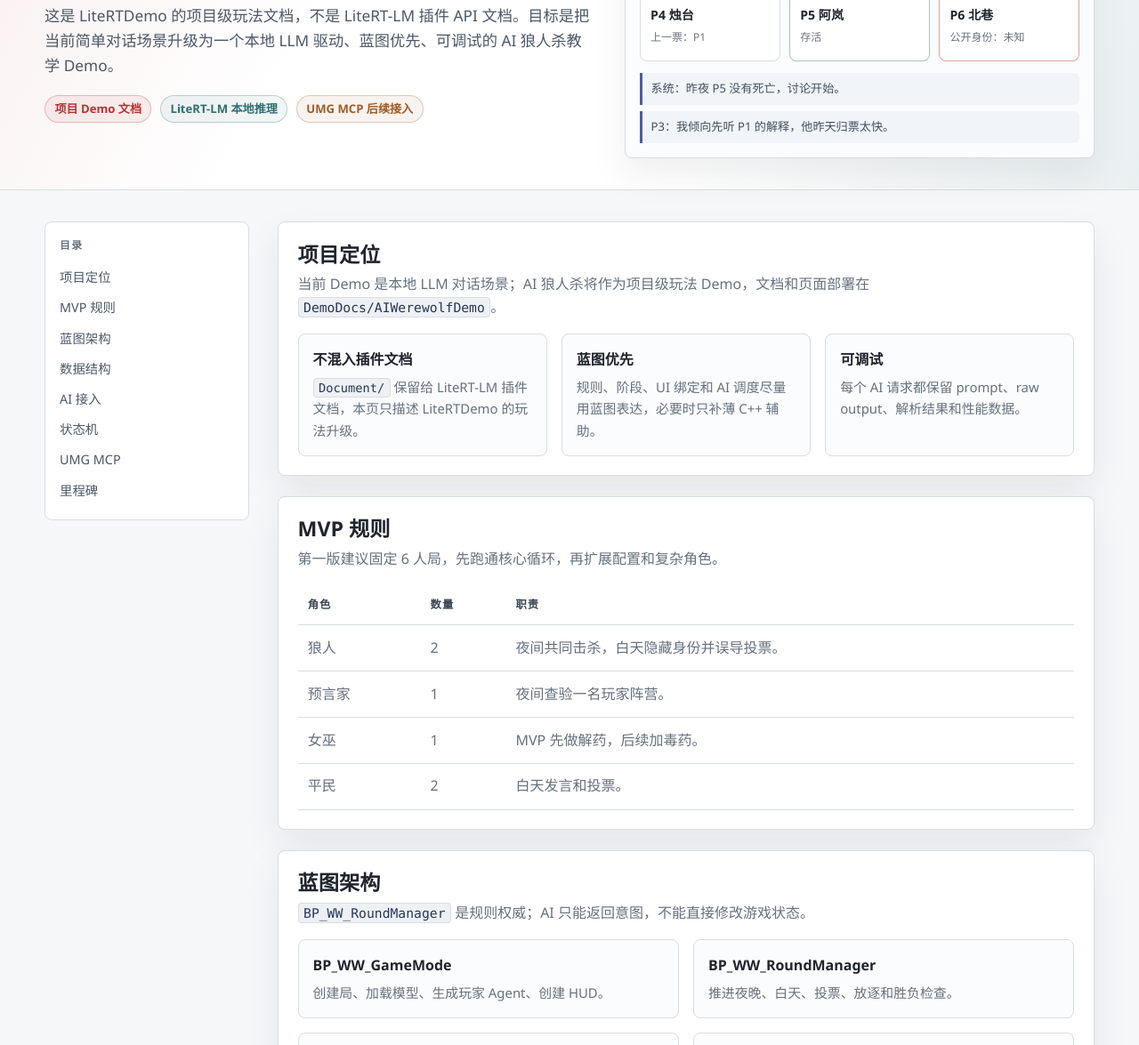
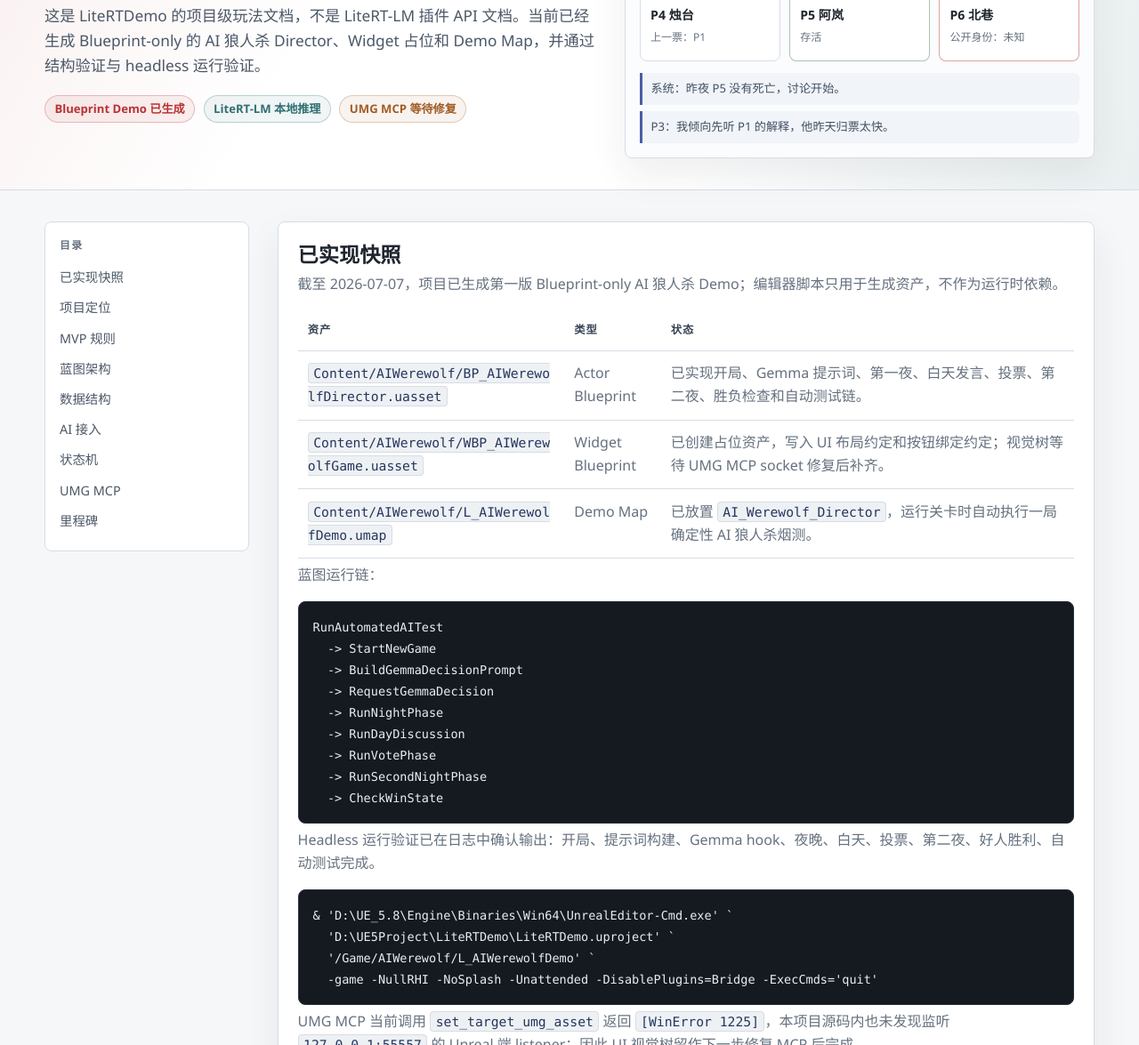
Before and after one commit to winyunq/LiteRTDemo, a plain HTML site: page DemoDocs/AIWerewolfDemo/index.html in a window 1280 px wide. Shown: the part 256-1431 px from the top of the page at 89% size. Drawn offline with Linux system fonts and the light colour scheme.

Commit message:
Add Blueprint AI Werewolf demo

```diff
--- a/DemoDocs/AIWerewolfDemo/index.html
+++ b/DemoDocs/AIWerewolfDemo/index.html
@@ -425,6 +425,7 @@
         <span>LiteRTDemo Project Docs</span>
       </a>
       <nav class="nav" aria-label="页面导航">
+        <a href="#implemented">已实现</a>
         <a href="#scope">定位</a>
         <a href="#architecture">蓝图架构</a>
         <a href="#ai">AI 接入</a>
@@ -441,12 +442,12 @@
         <p class="eyebrow">Project Demo Document / Blueprint-first</p>
         <h1>AI 狼人杀 Demo</h1>
         <p class="lead">
-          这是 LiteRTDemo 的项目级玩法文档，不是 LiteRT-LM 插件 API 文档。目标是把当前简单对话场景升级为一个本地 LLM 驱动、蓝图优先、可调试的 AI 狼人杀教学 Demo。
+          这是 LiteRTDemo 的项目级玩法文档，不是 LiteRT-LM 插件 API 文档。当前已经生成 Blueprint-only 的 AI 狼人杀 Director、Widget 占位和 Demo Map，并通过结构验证与 headless 运行验证。
         </p>
         <div class="status-row" aria-label="项目状态">
-          <span class="pill red">项目 Demo 文档</span>
+          <span class="pill red">Blueprint Demo 已生成</span>
           <span class="pill teal">LiteRT-LM 本地推理</span>
-          <span class="pill gold">UMG MCP 后续接入</span>
+          <span class="pill gold">UMG MCP 等待修复</span>
         </div>
       </div>
       <aside class="board" aria-label="AI 狼人杀界面预览">
@@ -473,6 +474,7 @@
   <main class="wrap layout">
     <aside class="toc" aria-label="目录">
       <p class="toc-title">目录</p>
+      <a href="#implemented">已实现快照</a>
       <a href="#scope">项目定位</a>
       <a href="#mvp">MVP 规则</a>
       <a href="#architecture">蓝图架构</a>
@@ -484,6 +486,37 @@
     </aside>
 
     <div class="content">
+      <section id="implemented" class="section">
+        <h2>已实现快照</h2>
+        <p>截至 2026-07-07，项目已生成第一版 Blueprint-only AI 狼人杀 Demo；编辑器脚本只用于生成资产，不作为运行时依赖。</p>
+        <div class="table-wrap">
+          <table>
+            <thead><tr><th>资产</th><th>类型</th><th>状态</th></tr></thead>
+            <tbody>
+              <tr><td><code>Content/AIWerewolf/BP_AIWerewolfDirector.uasset</code></td><td>Actor Blueprint</td><td>已实现开局、Gemma 提示词、第一夜、白天发言、投票、第二夜、胜负检查和自动测试链。</td></tr>
+              <tr><td><code>Content/AIWerewolf/WBP_AIWerewolfGame.uasset</code></td><td>Widget Blueprint</td><td>已创建占位资产，写入 UI 布局约定和按钮绑定约定；视觉树等待 UMG MCP socket 修复后补齐。</td></tr>
+              <tr><td><code>Content/AIWerewolf/L_AIWerewolfDemo.umap</code></td><td>Demo Map</td><td>已放置 <code>AI_Werewolf_Director</code>，运行关卡时自动执行一局确定性 AI 狼人杀烟测。</td></tr>
+            </tbody>
+          </table>
+        </div>
+        <p>蓝图运行链：</p>
+        <pre><code>RunAutomatedAITest
+  -&gt; StartNewGame
+  -&gt; BuildGemmaDecisionPrompt
+  -&gt; RequestGemmaDecision
+  -&gt; RunNightPhase
+  -&gt; RunDayDiscussion
+  -&gt; RunVotePhase
+  -&gt; RunSecondNightPhase
+  -&gt; CheckWinState</code></pre>
+        <p>Headless 运行验证已在日志中确认输出：开局、提示词构建、Gemma hook、夜晚、白天、投票、第二夜、好人胜利、自动测试完成。</p>
+        <pre><code>&amp; 'D:\UE_5.8\Engine\Binaries\Win64\UnrealEditor-Cmd.exe' `
+  'D:\UE5Project\LiteRTDemo\LiteRTDemo.uproject' `
+  '/Game/AIWerewolf/L_AIWerewolfDemo' `
+  -game -NullRHI -NoSplash -Unattended -DisablePlugins=Bridge -ExecCmds='quit'</code></pre>
+        <p>UMG MCP 当前调用 <code>set_target_umg_asset</code> 返回 <code>[WinError 1225]</code>，本项目源码内也未发现监听 <code>127.0.0.1:55557</code> 的 Unreal 端 listener；因此 UI 视觉树留作下一步修复 MCP 后完成。</p>
+      </section>
+
       <section id="scope" class="section">
         <h2>项目定位</h2>
         <p>当前 Demo 是本地 LLM 对话场景；AI 狼人杀将作为项目级玩法 Demo，文档和页面部署在 <code>DemoDocs/AIWerewolfDemo</code>。</p>
```
Also changed, not shown: 4 other files.
